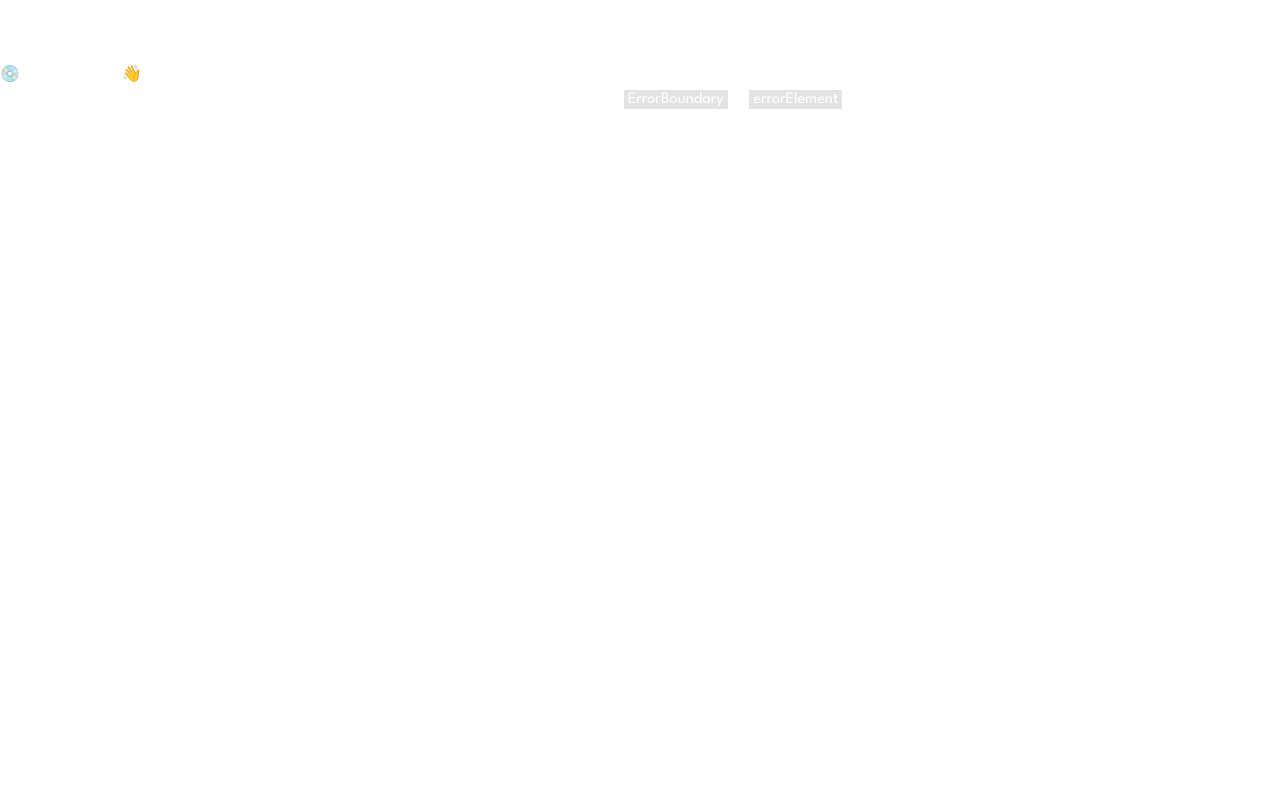
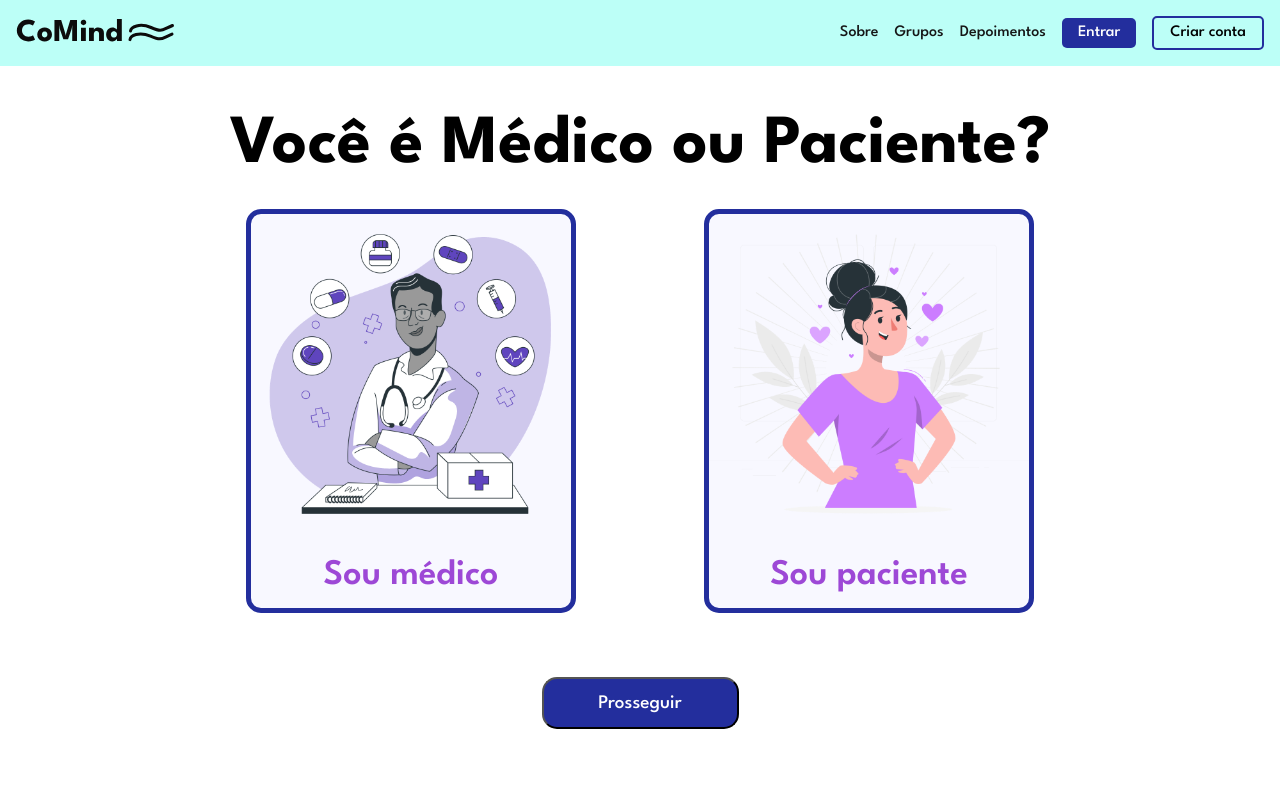
Before and after one commit to ingrydf12/coMind-Front, a React (Vite) app: page /medic-pacient in a window 1280 px wide. Before the commit this address had no page. Shown: the top 800 px of the page. Built offline with nearby package versions, Linux system fonts and the light colour scheme.

Commit message:
fix: forms

```diff
--- a/src/App.jsx
+++ b/src/App.jsx
@@ -4,6 +4,9 @@ import RedirectRoute from './components/RedirectRoute/RedirectRoute'
 import Login from './pages/Login/Login'
 import Register from './pages/Register/Register'
 import Layout from './components/Layout/Layout'
+import MedicPacient from './pages/Forms/MedicPacient'
+import FormMedic from './pages/Forms/FormMedic'
+import FormPacient from './pages/Forms/FormPacient'
 
 export const router = createBrowserRouter([
   {
@@ -25,6 +28,30 @@ export const router = createBrowserRouter([
             <Register />
           </RedirectRoute>
         )
+      },
+      {
+        path: "/medic-pacient",
+        element: (
+          <RedirectRoute>
+            <MedicPacient />
+          </RedirectRoute>
+        )
+      },
+      {
+        path: "/form-medic",
+        element: (
+          <RedirectRoute>
+            <FormMedic />
+          </RedirectRoute>
+        )
+      },
+      {
+        path: "/form-pacient",
+        element: (
+          <RedirectRoute>
+            <FormPacient />
+          </RedirectRoute>
+        )
       }
     ]
   }
--- a/src/components/FormMedic.jsx
+++ b/src/pages/Forms/FormMedic.jsx
@@ -1,5 +1,5 @@
-import React from 'react';
-import '../styles/FormMedic.css'
+import React from "react";
+import "../../styles/FormMedic.css"
 
 const FormMedic = () => {
 
@@ -21,7 +21,7 @@ const FormMedic = () => {
                 </div>
 
                 <div clasName="personal">
-                    <fieldset>
+                    <fieldset className="fieldset-form">
                         <legend>Gênero</legend>
                         <input type="radio" id="masculine" name="gender" required />
                         <label for="masculine">Masculino</label>
@@ -33,16 +33,19 @@ const FormMedic = () => {
                         <label for="not-inform">Prefiro não informar</label>
                     </fieldset>
 
-                    <textarea id="about-you" name="about-you" placeholder="Escreva sobre você" rows="5" cols="30" required />
+                    <textarea className="textarea-form" id="about-you" name="about-you" placeholder="Escreva sobre você" rows="5" cols="30" required />
                 </div>
             </div>
-            <hr />
+
+            <div className="line-side">
+                <hr className="form-line" />
+            </div>
 
             {/* Formações e Cursos */}
             <div className="formation-courses">
                 <div>
                     <label className="main-title" for="formation">Formações e Cursos</label>
-                    <textarea id="formation" name="formation" placeholder="Digite aqui sobre sua formação" rows="5" cols="30" required />
+                    <textarea className="textarea-form" id="formation" name="formation" placeholder="Digite aqui sobre sua formação" rows="5" cols="30" required />
                 </div>
 
                 <div>
@@ -56,13 +59,16 @@ const FormMedic = () => {
                     </div>
                 </div>
             </div>
-            <hr />
+
+            <div className="line-side">
+                <hr className="form-line" />
+            </div>
 
             {/* Informações de Atendimento */}
             <div>
                 <label className="main-title">Atendimento</label>
                 <div className="service">
-                    <fieldset>
+                    <fieldset className="fieldset-form">
                         <legend>Você quer atender</legend>
                         <input type="checkbox" id="child" name="public" required />
                         <label for="child">Crianças</label>
@@ -89,45 +95,51 @@ const FormMedic = () => {
                     </div>
                 </div>
 
-                <fieldset className="schedules">
+                <fieldset className="fieldset-form">
                     <legend>Dias e horários de atendimento</legend>
-                    <input type="checkbox" />
+                    <input type="checkbox" id="sun" name="schedules" />
                     <label>Domingo</label>
                     <input className="type-short" type="time" />
                     <label>às</label>
                     <input className="type-short" type="time" />
                     <br />
-                    <input type="checkbox" />
+
+                    <input type="checkbox" id="mon" name="schedules" />
                     <label>Segunda-feira</label>
                     <input className="type-short" type="time" />
                     <label>às</label>
                     <input className="type-short" type="time" />
                     <br />
-                    <input type="checkbox" />
+
+                    <input type="checkbox" id="tue" name="schedules" />
                     <label>Terça-feira</label>
                     <input className="type-short" type="time" />
                     <label>às</label>
                     <input className="type-short" type="time" />
                     <br />
-                    <input  type="checkbox" />
+
+                    <input  type="checkbox"  id="wed" name="schedules" />
                     <label>Quarta-feira</label>
                     <input className="type-short" type="time" />
                     <label>às</label>
                     <input className="type-short" type="time" />
                     <br />
-                    <input type="checkbox" />
+
+                    <input type="checkbox" id="thu" name="schedules" />
                     <label>Quinta-feira</label>
                     <input className="type-short" type="time" />
                     <label>às</label>
                     <input className="type-short" type="time" />
                     <br />
-                    <input type="checkbox" />
+
+                    <input type="checkbox" id="fri" name="schedules" />
                     <label>Sexta-feira</label>
                     <input className="type-short" type="time" />
                     <label>às</label>
                     <input className="type-short" type="time" />
                     <br />
-                    <input type="checkbox" />
+
+                    <input type="checkbox" id="sat" name="schedules" />
                     <label>Sábado</label>
                     <input className="type-short" type="time" />
                     <label>às</label>
@@ -135,7 +147,7 @@ const FormMedic = () => {
                 </fieldset>
 
                 <div className="free-service">
-                    <fieldset>
+                    <fieldset className="fieldset-form">
                         <legend>Pretende fazer atendimentos gratuitos?</legend>
                         <input type="radio" id="yes" name="free" required />
                         <label>Sim</label>
--- /dev/null
+++ b/src/pages/Forms/FormPacient.jsx
@@ -0,0 +1,15 @@
+import React from "react";
+import "../../styles/FormPacient.css"
+import { LuConstruction } from "react-icons/lu";
+
+const FormPacient = () => {
+    return(
+        <main className="form-pacient">
+            <h1>Em Construção...</h1>
+            <p>Em breve o formulário estará disponível.</p>
+            <LuConstruction size={500} />
+        </main>
+    );
+}
+
+export default FormPacient;
--- /dev/null
+++ b/src/pages/Forms/MedicPacient.jsx
@@ -0,0 +1,42 @@
+import React, { useState } from "react";
+import { useNavigate } from "react-router-dom"
+import "../../styles/MedicPacient.css";
+
+const MedicPacient = () => {
+
+    const [selectedBox, setSelectedBox] = useState();
+    const navigate = useNavigate();
+
+    const boxClick = (box) => {
+        setSelectedBox(box);
+    };
+
+    const buttonClick = () => {
+        if (selected === "box1"){
+            navigate("/form-medic")
+        } else if(selected === "box2"){
+            navigate("/form-pacient")
+        };
+    };
+
+    return (
+        <main className="selector-main">
+            <h1 id="selector-title">Você é Médico ou Paciente?</h1>
+            <div id="selector">
+                <div id="box1" onClick={() => boxClick("box1")} className={`${selectedBox === "box1" ? "box-contrast" : "selector-box"} ${selectedBox === "box2" ? "selector-box-blur" : ""}`}>
+                    <img className="selector-img" src="src\assets\doctorMedia.png" alt="doctor" />
+                    <h2 className={`${selectedBox === 'box1' ? 'subtitle-contrast' : 'selector-subtitle'}`}>Sou médico</h2>
+                </div>
+                <div id="box2" onClick={() => boxClick("box2")} className={`${selectedBox === "box2" ? "box-contrast" : "selector-box"} ${selectedBox === "box1" ? "selector-box-blur" : ""}`}>
+                    <img className="selector-img" src="src\assets\pacientMedia.png" alt="pacient" />
+                    <h2 className={`${selectedBox === 'box2' ? 'subtitle-contrast' : 'selector-subtitle'}`}>Sou paciente</h2>
+                </div>
+            </div>
+            <div id="selector-btn-side">
+                <button id="btn-selector" onClick={buttonClick} disable={!selectedBox}>Prosseguir</button>
+            </div>
+        </main>
+    );
+}
+
+export default MedicPacient;
--- a/src/pages/Register/Register.jsx
+++ b/src/pages/Register/Register.jsx
@@ -16,7 +16,7 @@ const Register = () => {
                         <input placeholder="Seu email" />
                         <input placeholder="Senha com mínino de 6 caracteres" />
                     </div>
-                    <Button className="classBtn-out-prim" buttonText="Criar conta" isOutlined={false} />
+                    <Button className="classBtn-out-prim" href="/medic-pacient" buttonText="Criar conta" isOutlined={false} />
                 </form>
             </div>
         </main>
--- a/src/styles/FormMedic.css
+++ b/src/styles/FormMedic.css
@@ -1,17 +1,17 @@
-body {
-    background-color: #fff;
+.form-medic {
+    padding: 2rem;
+    color: #000;
+    background-color: #FFF;
 }
 
-.form-medic {
-    padding-inline: 1rem;
-    color: #000;
-    margin-bottom: 2rem;
+.line-side {
+    display: flex;
+    text-align: left;
 }
 
-.form-medic hr {
+.form-line {
     border: 1px solid rgba(0, 0, 0, 0.5);
     max-width: 50%;
-    margin-left: 0;
 }
 
 .personal,
@@ -48,11 +48,12 @@ body {
 
 .type-large,
 .type-short,
-textarea {
+.textarea-form {
     border-radius: 0.625rem;
     border: 1px solid #232E9D;
     background: #FFF;
     color: #000;
+    padding: 0.5rem;
 }
 
 .type-large {
@@ -67,14 +68,14 @@ textarea {
     margin: 1rem;
 }
 
-textarea {
+.textarea-form {
     width: 25rem;
     margin: 1rem;
 }
 
 .type-large:focus,
 .type-short:focus,
-textarea:focus {
+.textarea-form:focus {
     background-color: #232E9D;
     color: #FFF;
     outline: none;
@@ -82,17 +83,28 @@ textarea:focus {
 
 .type-large:focus::placeholder,
 .type-short:focus::placeholder,
-textarea:focus::placeholder {
+.textarea-form:focus::placeholder {
     color: #FFF
 }
 
-fieldset {
+.fieldset-form legend {
+    font-weight: bold;
+}
+
+.fieldset-form {
     display: inline-block;
     border: none;
+    margin-left: 1rem;
 }
 
-legend {
-    font-weight: bold;
+.fieldset-form label {
+    margin: 0.5rem;
+}
+
+.free-service {
+    flex-direction: row;
+    gap: 5rem;
+
 }
 
 .form-button {
--- /dev/null
+++ b/src/styles/FormPacient.css
@@ -0,0 +1,5 @@
+.form-pacient {
+    text-align: center;
+    color: #FFF;
+    padding: 10rem;
+}
--- /dev/null
+++ b/src/styles/MedicPacient.css
@@ -0,0 +1,83 @@
+.selector-main {
+    background-color: #FFF;
+    padding: 2rem;
+}
+
+#selector-title {
+    color: #000;
+    font-size: 4.3rem;
+    font-style: normal;
+    font-weight: 700;
+    line-height: normal;
+    padding: 1rem;
+    text-align: center;
+}
+
+#selector {
+    display: flex;
+    gap: 8rem;
+    padding: 1rem;
+    justify-content: center;
+}
+
+.selector-box {
+    text-align: center;
+    border-radius: 0.9375rem;
+    border: 5px solid #232E9D;
+    background: #F8F8FF;
+}
+
+.box-contrast {
+    text-align: center;
+    border-radius: 0.9375rem;
+    border: 5px solid #BCFFF7;
+    background: #232E9D;
+    transform: translateY(-1rem);
+    transition: transform .5s;
+}
+
+.selector-box-blur {
+    text-align: center;
+    border-radius: 0.9375rem;
+    border: 5px solid #232E9D;
+    background: #F8F8FF;
+    filter: blur(2px);
+}
+
+.selector-img {
+    height: 20rem;
+    width: auto;
+}
+
+.selector-subtitle {
+    color: #9D48D6;
+    font-size: 2.25rem;
+    font-style: normal;
+    font-weight: 600;
+    line-height: normal;
+    margin: 1rem;
+}
+
+.subtitle-contrast {
+    color: #FFF;
+    font-size: 2.25rem;
+    font-style: normal;
+    font-weight: 600;
+    line-height: normal;
+    margin: 1rem;
+}
+
+#selector-btn-side {
+    text-align: center;
+}
+
+#btn-selector {
+    width: 12.3125rem;
+    height: 3.25rem;
+    border-radius: 0.9375rem;
+    font-size: 1.2rem;
+    color: #FFF;
+    background: #232E9D;
+    padding: 1rem;
+    margin: 3rem;
+}
```
Also changed, not shown: 1 other file (tests, documents, lock files or other folders).
